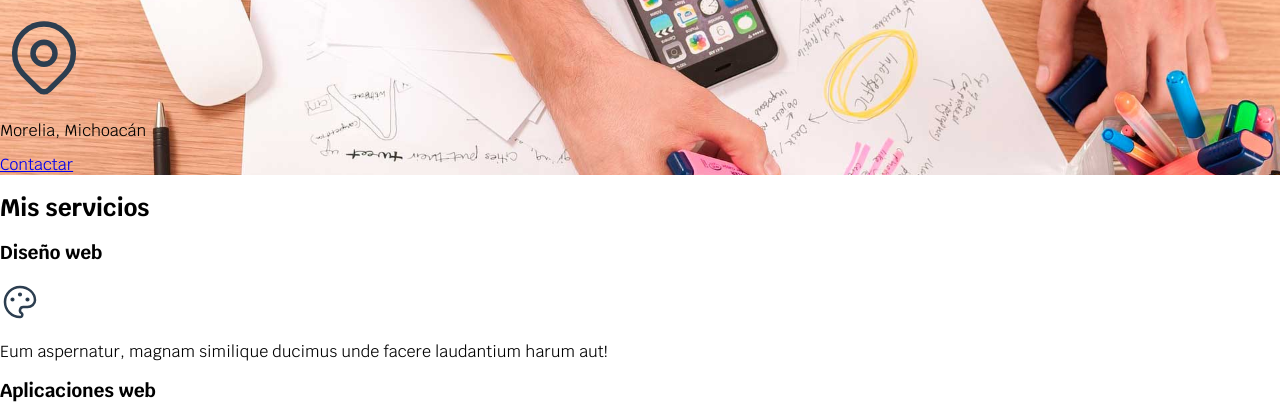
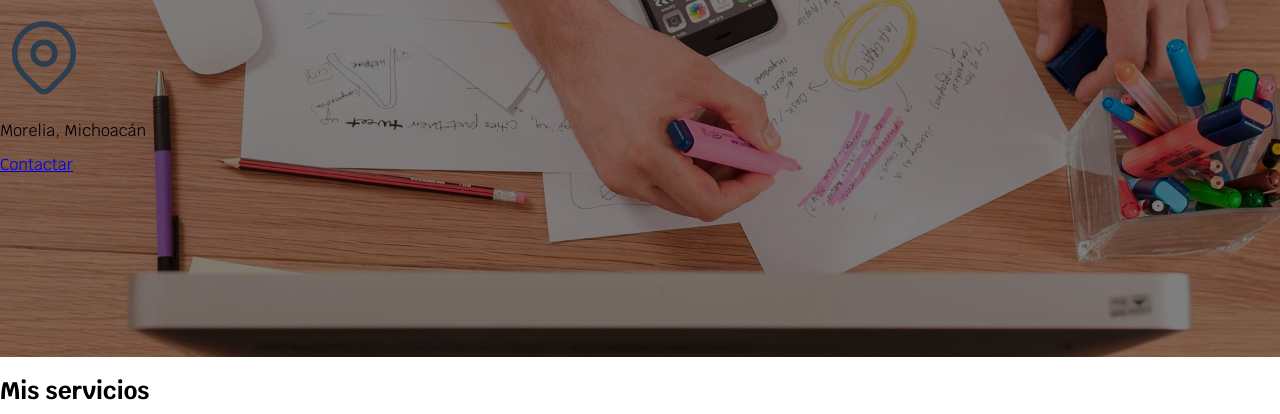
Before and after one commit to leoOR06/freelancer_inicio, a plain HTML site: page index.html in a window 1280 px wide. Shown: the part 231-645 px from the top of the page. Drawn offline with Linux system fonts and the light colour scheme.

Commit message:
Se añade posicionamiento de elementos con absolute y relative

```diff
--- a/CSS/Styles.css
+++ b/CSS/Styles.css
@@ -57,6 +57,7 @@ body{
 
     display: flex; /*se usa en el contenedor padre*/
     flex-direction: column;
+
      /*Para justificar a los hijos se específica desde el mismo elemento padre*/
     /* la propiedad felx-direction:row indica a que sentido se alinearan los elementos, ya sea en columna o el fila */
     /*ALIGN-ITEMS sirve para las columnas, mientras que justify-content es para las filas*/
@@ -106,6 +107,24 @@ color: var(--oscuro);
     background-image: url(../img/hero.jpg);
     background-repeat: repeat;
     background-size: cover;/*va a llenar todo el ancho de la pantalla y se ve la imagen cxompleta*/
+   height: 450px;
+
+    position: relative;/*el padre siempre debe tener posición relativa*/
+    /*para que el hijo se posicione de forma absoluta*/
+}
+
+.contenido-hero{
+    position: absolute;
+    background-color: rgb(0, 0, 0,0.5);
+    /*new commwent*/
+    /*top: 0;
+    left: 0;
+    right: 0;
+    bottom: 0;*/
+    width: 100%;
+    height: 100%;
+    /*se puso en absolute para que tome las coordenadas
+    del conetendor padre que es relative*/
 }
 
 
```
